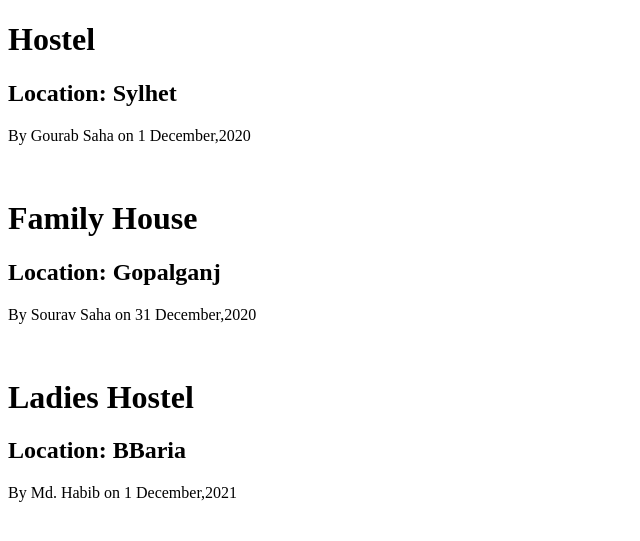
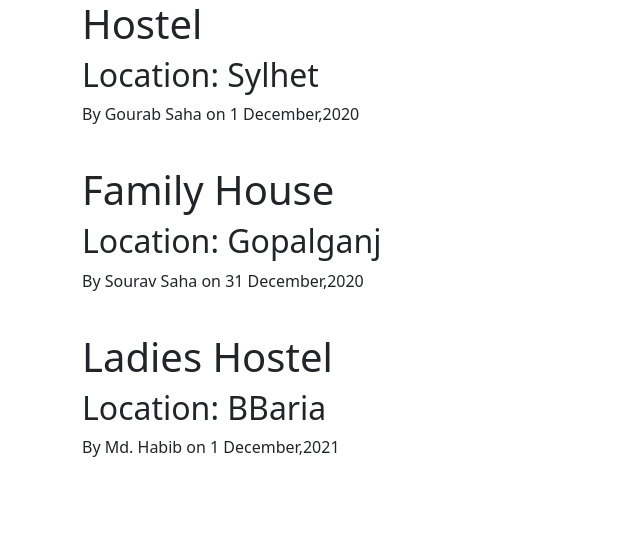
Before and after one commit to gourab98/House-Renting-Solver, a Django app: page /blog/ in a window 1280 px wide. Shown: the top 541 px of the page, without its empty margins (0-640 px from the left). Run offline with Django 3.2, Linux system fonts and the light colour scheme; some libraries are stand-ins or nearby versions.

Commit message:
Adding bootstrap to base.html

```diff
--- a/House_Renting_Solver/blog/templates/blog/base.html
+++ b/House_Renting_Solver/blog/templates/blog/base.html
@@ -1,6 +1,15 @@
 <!DOCTYPE html>
 <html>
 <head>
+
+  <!-- Required meta tags -->
+   <meta charset="utf-8">
+   <meta name="viewport" content="width=device-width, initial-scale=1">
+
+   <!-- Bootstrap CSS -->
+   <link href="https://cdn.jsdelivr.net/npm/bootstrap@5.0.0-beta1/dist/css/bootstrap.min.css" rel="stylesheet" integrity="sha384-giJF6kkoqNQ00vy+HMDP7azOuL0xtbfIcaT9wjKHr8RbDVddVHyTfAAsrekwKmP1" crossorigin="anonymous">
+
+
   {% if title %}
   <title> Blog Section- {{ title }} </title>
   {% else %}
@@ -8,6 +17,16 @@
   {% endif %}
 </head>
 <body>
-  {% block content %}{% endblock %}
+
+    <div class="container">
+      {% block content %}{% endblock %}
+    </div>
+
+
+ <script src="https://cdn.jsdelivr.net/npm/bootstrap@5.0.0-beta1/dist/js/bootstrap.bundle.min.js" integrity="sha384-ygbV9kiqUc6oa4msXn9868pTtWMgiQaeYH7/t7LECLbyPA2x65Kgf80OJFdroafW" crossorigin="anonymous"></script>
+ <script src="https://cdn.jsdelivr.net/npm/@popperjs/core@2.5.4/dist/umd/popper.min.js" integrity="sha384-q2kxQ16AaE6UbzuKqyBE9/u/KzioAlnx2maXQHiDX9d4/zp8Ok3f+M7DPm+Ib6IU" crossorigin="anonymous"></script>
+ <script src="https://cdn.jsdelivr.net/npm/bootstrap@5.0.0-beta1/dist/js/bootstrap.min.js" integrity="sha384-pQQkAEnwaBkjpqZ8RU1fF1AKtTcHJwFl3pblpTlHXybJjHpMYo79HY3hIi4NKxyj" crossorigin="anonymous"></script>
+
+
 </body>
 </html>
```
